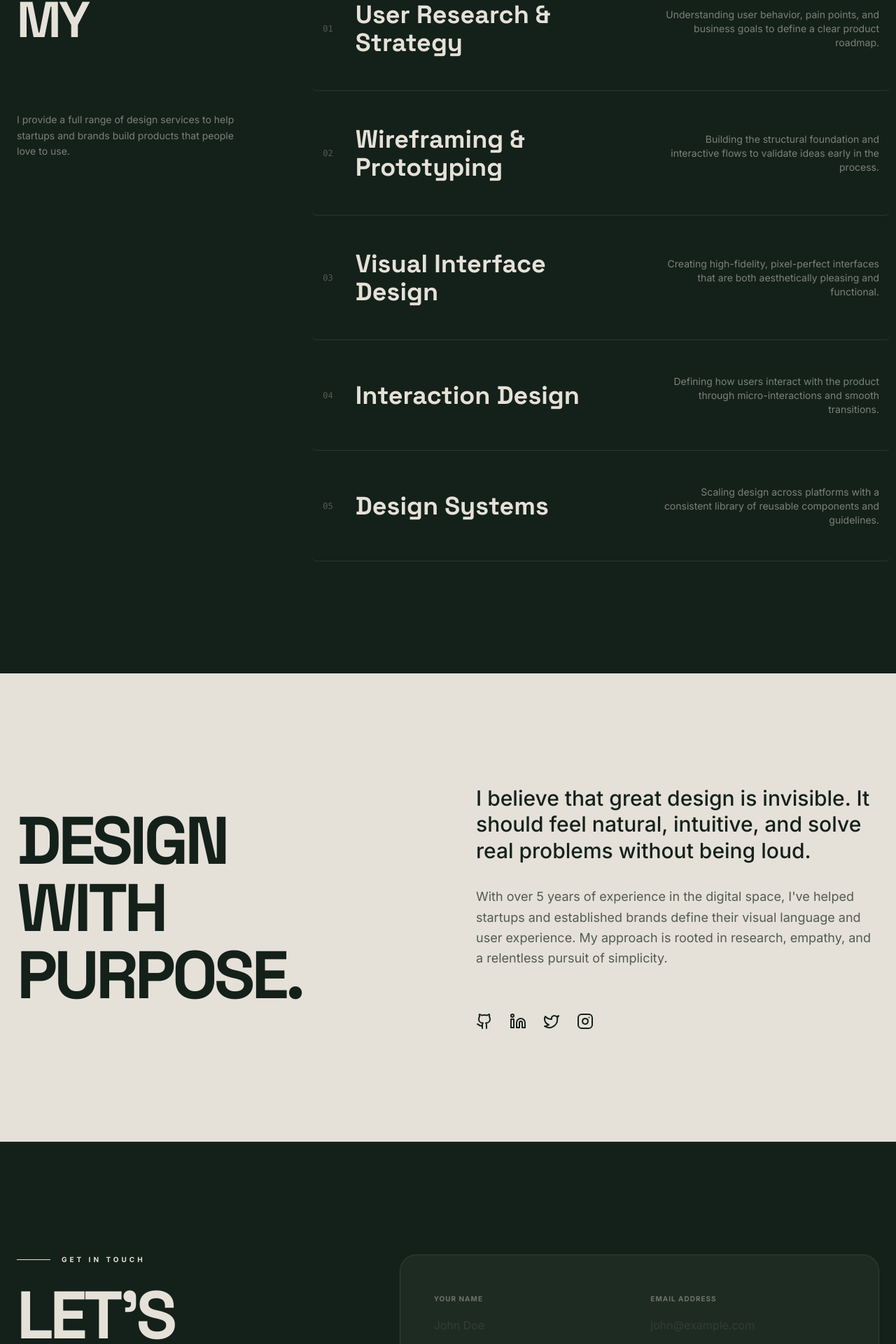
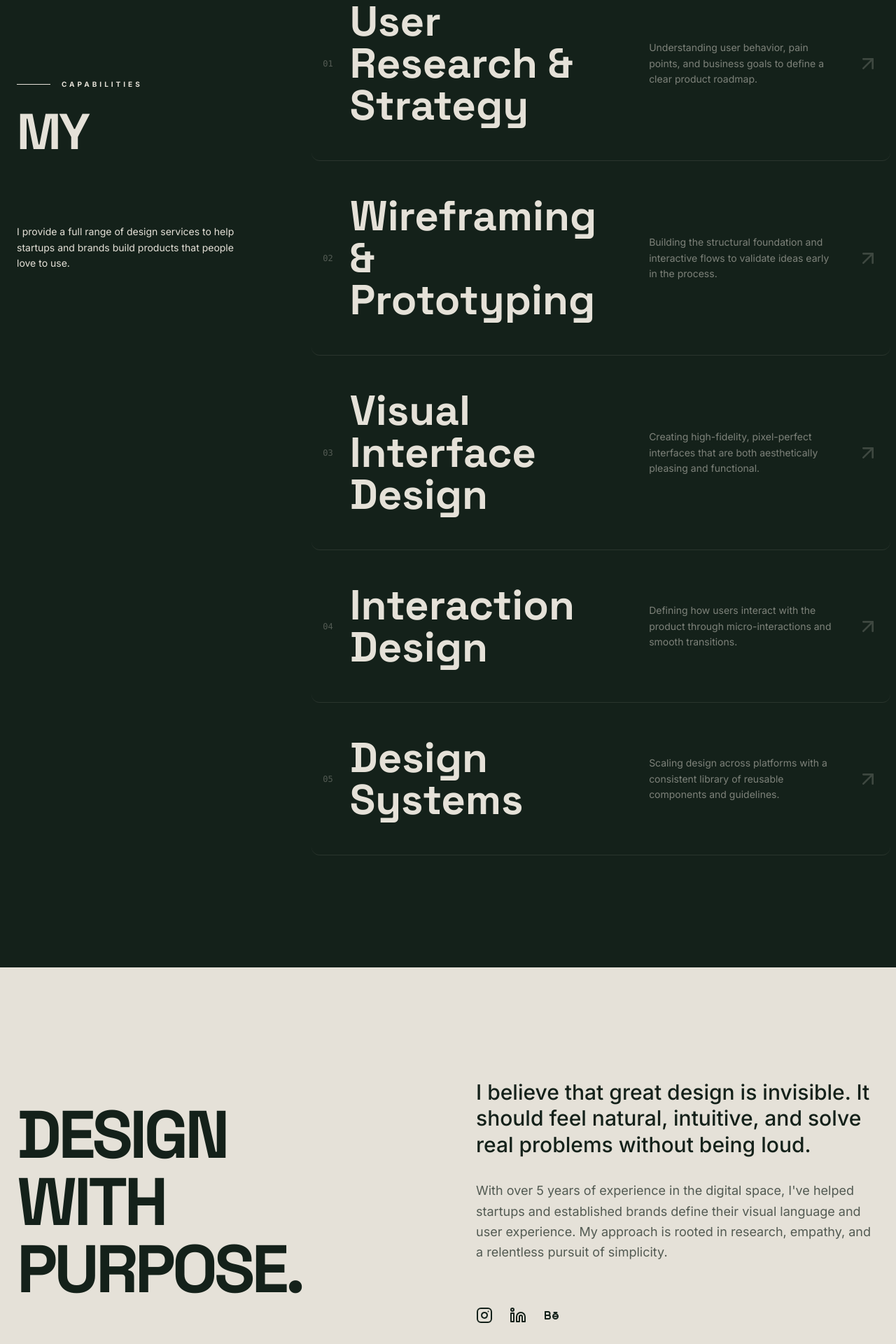
Before and after one commit to mf0578053-create/Mr, a React (Vite) app: page / in a window 1280 px wide. Shown: the part 4529-6449 px from the top of the page at 70% size. Built offline with nearby package versions, Linux system fonts and the light colour scheme.

Commit message:
feat: Add Behance icon and more projects
Introduces a custom Behance icon component and expands the project list with additional entries, enhancing the portfolio's content and visual representation.

```diff
--- a/src/App.tsx
+++ b/src/App.tsx
@@ -1,6 +1,30 @@
 import React, { useState } from 'react';
 import { motion, AnimatePresence } from 'motion/react';
 import { ArrowUpRight, Github, Linkedin, Mail, Twitter, Instagram, X, MapPin, Briefcase, Award, Code, Monitor } from 'lucide-react';
+
+// --- Custom Icons ---
+const Behance = ({ size = 24, className = "" }: { size?: number; className?: string }) => (
+  <svg
+    width={size}
+    height={size}
+    viewBox="0 0 24 24"
+    fill="none"
+    stroke="currentColor"
+    strokeWidth="2"
+    strokeLinecap="round"
+    strokeLinejoin="round"
+    className={className}
+  >
+    {/* B */}
+    <path d="M3 7v10h4.5c1.5 0 2.5-1 2.5-2.5S9 12 7.5 12H3" />
+    <path d="M3 12h4c1.5 0 2.5-1 2.5-2.5S8.5 7 7 7H3" />
+    {/* e */}
+    <circle cx="17.5" cy="13.5" r="3.5" />
+    <path d="M14 13.5h7" />
+    {/* line above e */}
+    <path d="M15.5 8h4" />
+  </svg>
+);
 
 // --- Types ---
 interface Project {
@@ -39,6 +63,34 @@ const PROJECTS: Project[] = [
     title: "Krypton Wallet",
     category: "Fintech • Web3",
     image: "https://picsum.photos/seed/krypton/1200/800",
+    year: "2022"
+  },
+  {
+    id: 5,
+    title: "EcoSphere App",
+    category: "Sustainability • Mobile",
+    image: "https://picsum.photos/seed/eco/1200/800",
+    year: "2024"
+  },
+  {
+    id: 6,
+    title: "Nova CRM",
+    category: "Enterprise • Web",
+    image: "https://picsum.photos/seed/nova/1200/800",
+    year: "2023"
+  },
+  {
+    id: 7,
+    title: "Pulse Music",
+    category: "Streaming • UI/UX",
+    image: "https://picsum.photos/seed/pulse/1200/800",
+    year: "2024"
+  },
+  {
+    id: 8,
+    title: "Aura Real Estate",
+    category: "Proptech • Web",
+    image: "https://picsum.photos/seed/aura/1200/800",
     year: "2022"
   }
 ];
@@ -417,7 +469,7 @@ const ProjectCard: React.FC<ProjectCardProps> = ({ project, index }) => {
   );
 };
 
-const Work = () => (
+const Work = ({ onViewAll }: { onViewAll: () => void }) => (
   <section id="work" className="px-6 py-40 overflow-hidden">
     <div className="max-w-7xl mx-auto">
       <div className="mb-32 space-y-4">
@@ -431,7 +483,7 @@ const Work = () => (
       </div>
 
       <div className="space-y-20">
-        {PROJECTS.map((project, i) => (
+        {PROJECTS.slice(0, 4).map((project, i) => (
           <ProjectCard key={project.id} project={project} index={i} />
         ))}
       </div>
@@ -440,6 +492,7 @@ const Work = () => (
         <motion.button
           whileHover={{ scale: 1.05 }}
           whileTap={{ scale: 0.95 }}
+          onClick={onViewAll}
           className="group flex items-center gap-4 px-10 py-5 rounded-full border border-accent/20 hover:bg-accent hover:text-primary transition-all duration-500"
         >
           <span className="text-xs font-bold uppercase tracking-widest">View All Projects</span>
@@ -450,73 +503,244 @@ const Work = () => (
   </section>
 );
 
+const AllProjects = ({ onClose }: { onClose: () => void }) => (
+  <motion.div
+    initial={{ opacity: 0, y: 100 }}
+    animate={{ opacity: 1, y: 0 }}
+    exit={{ opacity: 0, y: 100 }}
+    transition={{ duration: 0.8, ease: [0.16, 1, 0.3, 1] }}
+    className="fixed inset-0 z-[110] bg-primary overflow-y-auto custom-scrollbar"
+  >
+    <div className="max-w-7xl mx-auto px-6 py-20">
+      <div className="flex justify-between items-end mb-20">
+        <div className="space-y-4">
+          <div className="flex items-center gap-4">
+            <div className="w-12 h-px bg-accent" />
+            <span className="text-[10px] font-bold uppercase tracking-[0.4em] text-accent">Full Archive</span>
+          </div>
+          <h2 className="text-6xl md:text-8xl font-display font-bold tracking-tighter leading-none">
+            ALL <br /> <span className="text-stroke">PROJECTS</span>
+          </h2>
+        </div>
+        <motion.button
+          whileHover={{ scale: 1.1 }}
+          whileTap={{ scale: 0.9 }}
+          onClick={onClose}
+          className="p-6 bg-accent/5 hover:bg-accent/10 rounded-full transition-colors border border-accent/10"
+        >
+          <X size={32} />
+        </motion.button>
+      </div>
+
+      <div className="grid grid-cols-1 md:grid-cols-2 gap-12">
+        {PROJECTS.map((project, i) => (
+          <motion.div
+            key={project.id}
+            initial={{ opacity: 0, y: 20 }}
+            animate={{ opacity: 1, y: 0 }}
+            transition={{ delay: i * 0.1 }}
+            className="group cursor-pointer space-y-6"
+          >
+            <div className="overflow-hidden rounded-2xl bg-accent/5 aspect-video relative">
+              <motion.img
+                src={project.image}
+                alt={project.title}
+                whileHover={{ scale: 1.05 }}
+                className="w-full h-full object-cover grayscale group-hover:grayscale-0 transition-all duration-700"
+                referrerPolicy="no-referrer"
+              />
+              <div className="absolute inset-0 bg-primary/20 opacity-0 group-hover:opacity-100 transition-opacity flex items-center justify-center">
+                <div className="w-16 h-16 rounded-full bg-accent text-primary flex items-center justify-center">
+                  <ArrowUpRight size={24} />
+                </div>
+              </div>
+            </div>
+            <div className="flex justify-between items-start">
+              <div>
+                <h3 className="text-2xl font-display font-bold tracking-tight">{project.title}</h3>
+                <p className="text-[10px] font-bold uppercase tracking-widest opacity-40">{project.category}</p>
+              </div>
+              <span className="text-xs font-mono opacity-40">{project.year}</span>
+            </div>
+          </motion.div>
+        ))}
+      </div>
+    </div>
+  </motion.div>
+);
+
 const Services = () => {
+  const [hoveredIndex, setHoveredIndex] = useState<string | null>(null);
+  const [mousePos, setMousePos] = useState({ x: 0, y: 0 });
+  const containerRef = React.useRef<HTMLDivElement>(null);
+
   const services = [
     {
       id: "01",
       title: "User Research & Strategy",
-      description: "Understanding user behavior, pain points, and business goals to define a clear product roadmap."
+      description: "Understanding user behavior, pain points, and business goals to define a clear product roadmap.",
+      image: "https://picsum.photos/seed/research/600/400"
     },
     {
       id: "02",
       title: "Wireframing & Prototyping",
-      description: "Building the structural foundation and interactive flows to validate ideas early in the process."
+      description: "Building the structural foundation and interactive flows to validate ideas early in the process.",
+      image: "https://picsum.photos/seed/wireframe/600/400"
     },
     {
       id: "03",
       title: "Visual Interface Design",
-      description: "Creating high-fidelity, pixel-perfect interfaces that are both aesthetically pleasing and functional."
+      description: "Creating high-fidelity, pixel-perfect interfaces that are both aesthetically pleasing and functional.",
+      image: "https://picsum.photos/seed/visual/600/400"
     },
     {
       id: "04",
       title: "Interaction Design",
-      description: "Defining how users interact with the product through micro-interactions and smooth transitions."
+      description: "Defining how users interact with the product through micro-interactions and smooth transitions.",
+      image: "https://picsum.photos/seed/interaction/600/400"
     },
     {
       id: "05",
       title: "Design Systems",
-      description: "Scaling design across platforms with a consistent library of reusable components and guidelines."
+      description: "Scaling design across platforms with a consistent library of reusable components and guidelines.",
+      image: "https://picsum.photos/seed/systems/600/400"
     }
   ];
 
+  const handleMouseMove = (e: React.MouseEvent) => {
+    if (containerRef.current) {
+      const rect = containerRef.current.getBoundingClientRect();
+      setMousePos({
+        x: e.clientX - rect.left,
+        y: e.clientY - rect.top
+      });
+    }
+  };
+
   return (
-    <section id="services" className="px-6 py-40 border-t border-accent/5">
-      <div className="max-w-7xl mx-auto">
+    <section
+      id="services"
+      className="px-6 py-40 border-t border-accent/5 relative overflow-hidden"
+      onMouseMove={handleMouseMove}
+      ref={containerRef}
+    >
+      {/* Huge Background Text Reveal */}
+      <AnimatePresence>
+        {hoveredIndex && (
+          <motion.div
+            initial={{ opacity: 0, scale: 0.8 }}
+            animate={{ opacity: 0.03, scale: 1 }}
+            exit={{ opacity: 0, scale: 1.2 }}
+            className="absolute inset-0 flex items-center justify-center pointer-events-none z-0"
+          >
+            <span className="text-[30vw] font-display font-black uppercase tracking-tighter whitespace-nowrap">
+              {services.find(s => s.id === hoveredIndex)?.title.split(' ')[0]}
+            </span>
+          </motion.div>
+        )}
+      </AnimatePresence>
+
+      {/* Floating Image Follower */}
+      <motion.div
+        className="fixed w-80 h-52 pointer-events-none z-[60] rounded-2xl overflow-hidden shadow-2xl hidden lg:block"
+        animate={{
+          x: mousePos.x + 40,
+          y: mousePos.y - 100,
+          opacity: hoveredIndex ? 1 : 0,
+          scale: hoveredIndex ? 1 : 0.5,
+          rotate: (mousePos.x / 100) - 5 // Subtle dynamic rotation
+        }}
+        transition={{ type: "spring", stiffness: 150, damping: 20, mass: 0.5 }}
+      >
+        <AnimatePresence mode="wait">
+          <motion.img
+            key={hoveredIndex}
+            src={services.find(s => s.id === hoveredIndex)?.image}
+            initial={{ opacity: 0, scale: 1.2 }}
+            animate={{ opacity: 1, scale: 1 }}
+            exit={{ opacity: 0, scale: 0.8 }}
+            className="w-full h-full object-cover"
+            referrerPolicy="no-referrer"
+          />
+        </AnimatePresence>
+      </motion.div>
+
+      <div className="max-w-7xl mx-auto relative z-10">
         <div className="grid grid-cols-1 lg:grid-cols-12 gap-20">
           {/* Left Column: Title */}
           <div className="lg:col-span-4">
             <div className="sticky top-40 space-y-6">
-              <div className="flex items-center gap-4">
+              <motion.div
+                initial={{ opacity: 0, x: -20 }}
+                whileInView={{ opacity: 1, x: 0 }}
+                viewport={{ once: true }}
+                className="flex items-center gap-4"
+              >
                 <div className="w-12 h-px bg-accent" />
                 <span className="text-[10px] font-bold uppercase tracking-[0.4em] text-accent">Capabilities</span>
-              </div>
-              <h2 className="text-6xl md:text-7xl font-display font-bold tracking-tighter leading-none">
+              </motion.div>
+              <motion.h2
+                initial={{ opacity: 0, y: 20 }}
+                whileInView={{ opacity: 1, y: 0 }}
+                viewport={{ once: true }}
+                transition={{ delay: 0.2 }}
+                className="text-6xl md:text-7xl font-display font-bold tracking-tighter leading-none"
+              >
                 MY <br /> <span className="text-stroke">SERVICES</span>
-              </h2>
-              <p className="text-sm opacity-50 max-w-xs leading-relaxed">
+              </motion.h2>
+              <motion.p
+                initial={{ opacity: 0 }}
+                whileInView={{ opacity: 1 }}
+                viewport={{ once: true }}
+                transition={{ delay: 0.4 }}
+                className="text-sm opacity-50 max-w-xs leading-relaxed"
+              >
                 I provide a full range of design services to help startups and brands build products that people love to use.
-              </p>
+              </motion.p>
             </div>
           </div>
 
           {/* Right Column: Services List */}
           <div className="lg:col-span-8 space-y-px">
-            {services.map((service) => (
+            {services.map((service, i) => (
               <motion.div
                 key={service.id}
-                initial={{ opacity: 0, y: 20 }}
+                initial={{ opacity: 0, y: 30 }}
                 whileInView={{ opacity: 1, y: 0 }}
-                viewport={{ once: true }}
-                transition={{ duration: 0.8 }}
-                className="group py-12 border-b border-accent/10 flex flex-col md:flex-row gap-8 md:items-center hover:bg-accent/5 transition-colors px-4 -mx-4 rounded-lg"
+                viewport={{ once: true, margin: "-50px" }}
+                transition={{ duration: 0.8, delay: i * 0.1, ease: [0.16, 1, 0.3, 1] }}
+                onMouseEnter={() => setHoveredIndex(service.id)}
+                onMouseLeave={() => setHoveredIndex(null)}
+                className={`group relative py-12 border-b border-accent/10 flex flex-col md:flex-row gap-8 md:items-center transition-all duration-700 px-4 -mx-4 rounded-xl cursor-none ${
+                  hoveredIndex && hoveredIndex !== service.id ? 'opacity-20 blur-[2px]' : 'opacity-100 blur-0'
+                }`}
               >
-                <span className="text-xs font-mono opacity-30 group-hover:opacity-100 transition-opacity">{service.id}</span>
-                <h3 className="text-3xl md:text-4xl font-display font-bold flex-1 group-hover:translate-x-4 transition-transform duration-500">
-                  {service.title}
-                </h3>
-                <p className="text-sm opacity-50 max-w-xs md:text-right group-hover:opacity-100 transition-opacity">
-                  {service.description}
-                </p>
+                <div className="flex items-center gap-6 flex-1">
+                  <span className="text-xs font-mono opacity-30 group-hover:opacity-100 transition-opacity group-hover:text-accent">
+                    {service.id}
+                  </span>
+                  <h3 className="text-3xl md:text-6xl font-display font-bold group-hover:translate-x-8 transition-transform duration-700 group-hover:text-accent">
+                    {service.title}
+                  </h3>
+                </div>
+
+                <div className="md:w-1/3">
+                  <p className="text-sm opacity-50 leading-relaxed group-hover:opacity-100 transition-opacity group-hover:text-accent/80">
+                    {service.description}
+                  </p>
+                </div>
+
+                {/* Arrow Reveal */}
+                <motion.div
+                  animate={{
+                    rotate: hoveredIndex === service.id ? 45 : 0,
+                    scale: hoveredIndex === service.id ? 1.5 : 1,
+                    opacity: hoveredIndex === service.id ? 1 : 0.2
+                  }}
+                  className="hidden md:block text-accent transition-all duration-500"
+                >
+                  <ArrowUpRight size={32} />
+                </motion.div>
               </motion.div>
             ))}
           </div>
@@ -540,10 +764,13 @@ const About = () => (
           With over 5 years of experience in the digital space, I've helped startups and established brands define their visual language and user experience. My approach is rooted in research, empathy, and a relentless pursuit of simplicity.
         </p>
         <div className="pt-8 flex gap-6">
-          <Github className="hover:opacity-50 cursor-pointer" />
-          <Linkedin className="hover:opacity-50 cursor-pointer" />
-          <Twitter className="hover:opacity-50 cursor-pointer" />
-          <Instagram className="hover:opacity-50 cursor-pointer" />
+          <a href="https://www.instagram.com/mr.fazi.uiux.x/" target="_blank" rel="noopener noreferrer">
+            <Instagram className="hover:opacity-50 cursor-pointer transition-opacity" />
+          </a>
+          <Linkedin className="hover:opacity-50 cursor-pointer transition-opacity" />
+          <a href="https://www.behance.net/faizanakram12" target="_blank" rel="noopener noreferrer">
+            <Behance className="hover:opacity-50 cursor-pointer transition-opacity" />
+          </a>
         </div>
       </div>
     </div>
@@ -577,8 +804,13 @@ const Contact = () => (
               </a>
             </div>
             <div>
-              <p className="text-[10px] font-bold uppercase tracking-widest opacity-40 mb-2">Call Me</p>
-              <a href="tel:+923056531604" className="text-2xl md:text-3xl font-display font-bold hover:text-stroke transition-all duration-300">
+              <p className="text-[10px] font-bold uppercase tracking-widest opacity-40 mb-2">WhatsApp Me</p>
+              <a
+                href="https://wa.me/923056531604"
+                target="_blank"
+                rel="noopener noreferrer"
+                className="text-2xl md:text-3xl font-display font-bold hover:text-stroke transition-all duration-300"
+              >
                 +92 3056531604
               </a>
             </div>
@@ -651,18 +883,26 @@ const Contact = () => (
 
 export default function App() {
   const [isCVOpen, setIsCVOpen] = useState(false);
+  const [isAllProjectsOpen, setIsAllProjectsOpen] = useState(false);
 
   return (
     <div className="bg-primary text-accent selection:bg-accent selection:text-primary">
       <Navbar onOpenCV={() => setIsCVOpen(true)} />
       <main>
         <Hero />
-        <Work />
+        <Work onViewAll={() => setIsAllProjectsOpen(true)} />
         <Services />
         <About />
         <Contact />
       </main>
+
       <CVModal isOpen={isCVOpen} onClose={() => setIsCVOpen(false)} />
+
+      <AnimatePresence>
+        {isAllProjectsOpen && (
+          <AllProjects onClose={() => setIsAllProjectsOpen(false)} />
+        )}
+      </AnimatePresence>
     </div>
   );
 }
```
